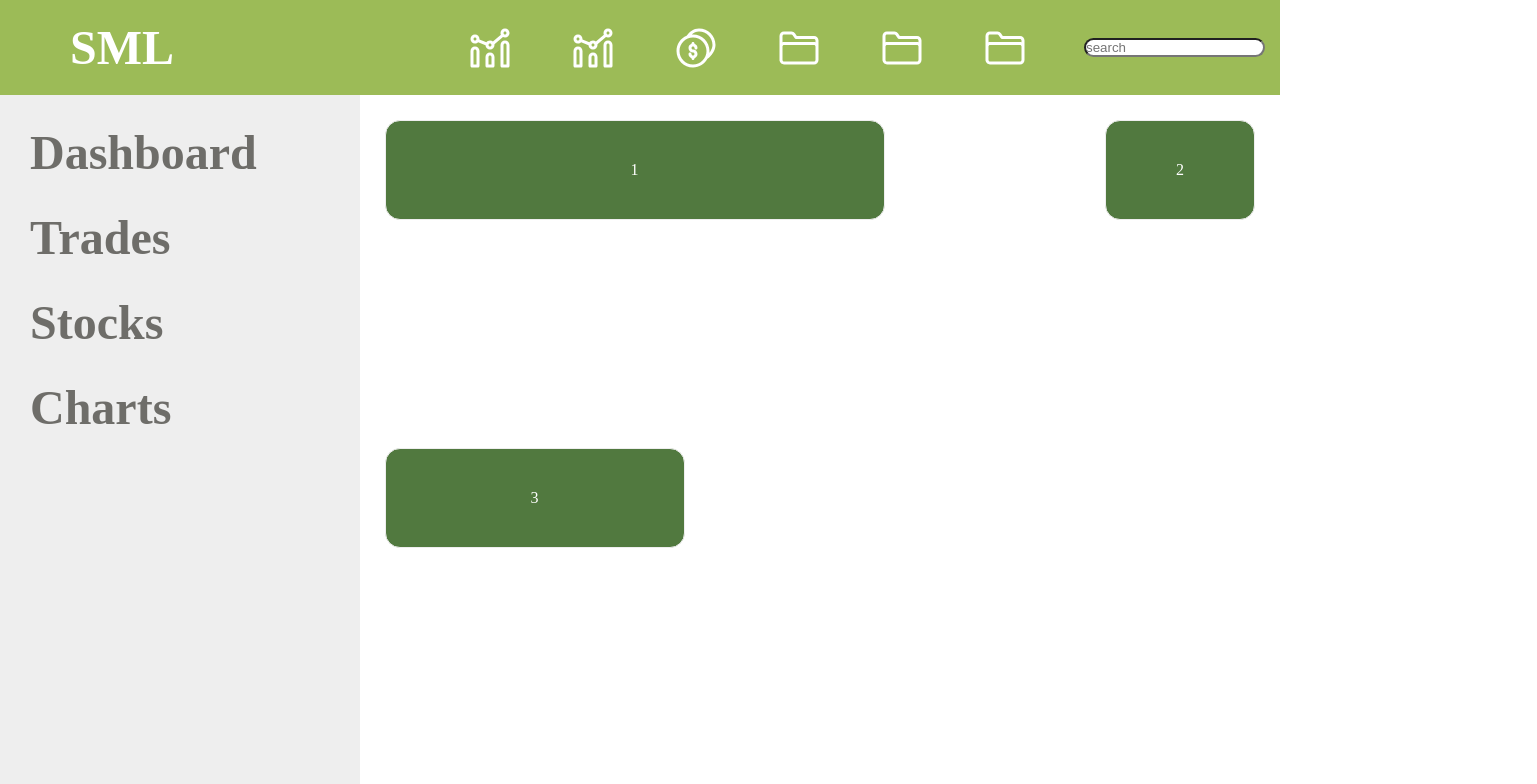
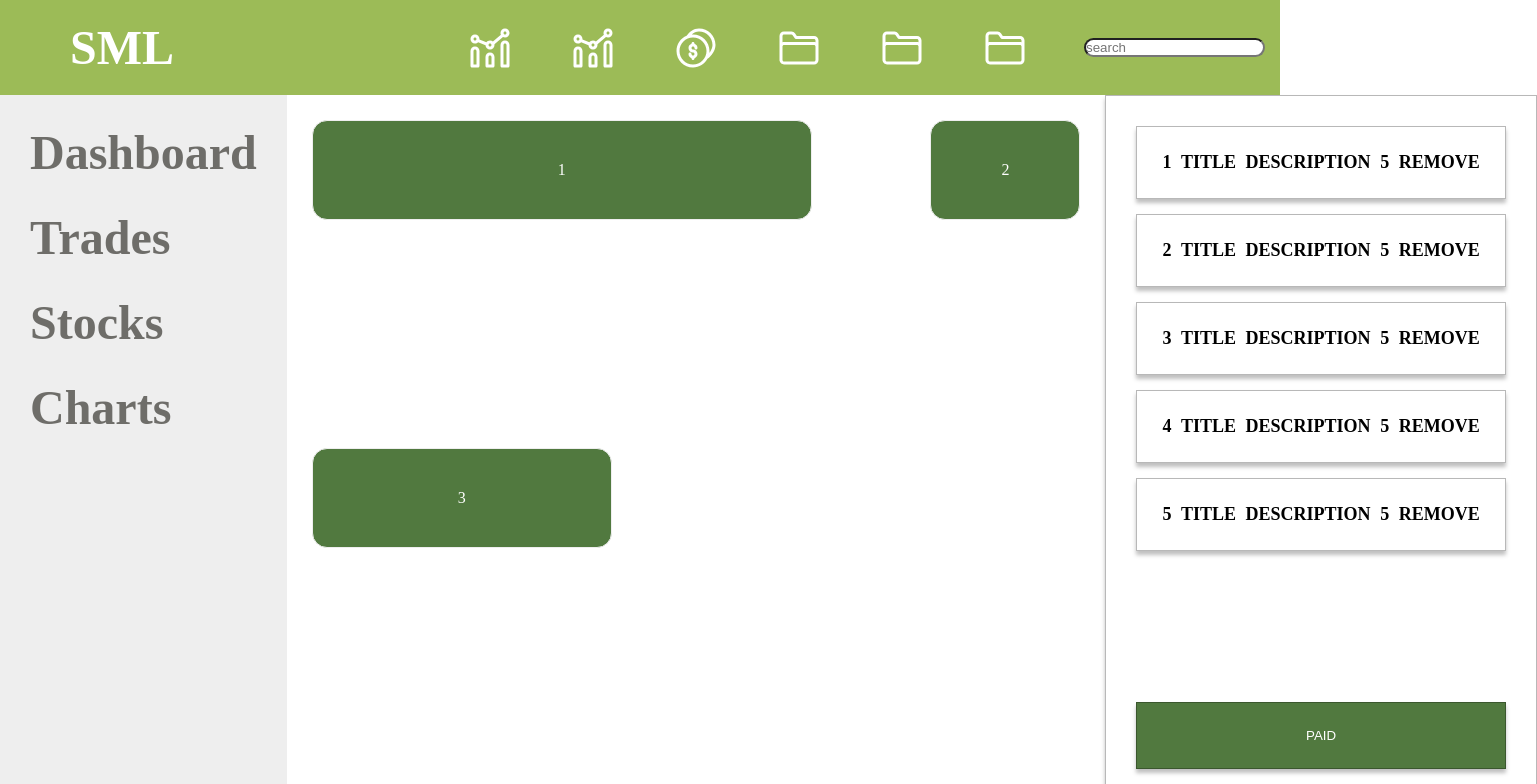
Before and after one commit to Markito97/Dashboard, a React (Create React App) app in the folder client/: page /dashboard in a window 1280 px wide. Shown: the top 784 px of the page, 1537 px wide, since content can reach past the window. Built offline with nearby package versions, Linux system fonts and the light colour scheme.

Commit message:
add-another-checkout

```diff
--- a/client/src/App.css
+++ b/client/src/App.css
@@ -290,3 +290,40 @@ body {
   z-index: 2;
   pointer-events: none;
 }
+
+.check__out__test {
+  display: flex;
+  flex-direction: column;
+  justify-content: space-between;
+  width: 700px;
+  border: 1px solid rgba(0, 0, 0, 0.28);
+  box-shadow: 0px 4px 4px rgb(0 0 0 / 25%);
+}
+
+.check__out__list__item {
+  display: flex;
+  flex-direction: column;
+  margin: 30px;
+}
+
+.check__out__item {
+  display: flex;
+  justify-content: space-between;
+  padding: 25px;
+  font-size: 18px;
+  font-weight: bold;
+  text-transform: uppercase;
+  border: 1px solid rgba(0, 0, 0, 0.28);
+  box-shadow: 0px 4px 4px rgb(0 0 0 / 25%);
+  margin-bottom: 15px;
+}
+
+.check__out__paid {
+  margin: 30px;
+  padding: 25px;
+  text-transform: uppercase;
+  color: #fff;
+  background: rgba(81, 121, 63, 1);
+  border: 1px solid rgba(0, 0, 0, 0.28);
+  box-shadow: 0px 4px 4px rgb(0 0 0 / 25%);
+}
--- a/client/src/components/dashboard/CheckOut.tsx
+++ b/client/src/components/dashboard/CheckOut.tsx
@@ -73,7 +73,6 @@ export const CheckOut: FC<ITables> = ({ tables, isShow, id }) => {
                     className="checkout__price"
                   />
                 </div>
-                <button onClick={addToTable}>Check</button>
               </div>
             );
           }
@@ -84,3 +83,48 @@ export const CheckOut: FC<ITables> = ({ tables, isShow, id }) => {
     return null;
   }
 };
+
+export const CheckOutTest = () => {
+  return (
+    <div className="check__out__test">
+      <div className="check__out__list__item">
+        <div className="check__out__item">
+          <div className="item__num">1</div>
+          <div className="item__title">Title</div>
+          <div className="item__description">Description</div>
+          <div className="item__amount">5</div>
+          <div className="item__remove">remove</div>
+        </div>
+        <div className="check__out__item">
+          <div className="item__num">2</div>
+          <div className="item__title">Title</div>
+          <div className="item__description">Description</div>
+          <div className="item__amount">5</div>
+          <div className="item__remove">remove</div>
+        </div>
+        <div className="check__out__item">
+          <div className="item__num">3</div>
+          <div className="item__title">Title</div>
+          <div className="item__description">Description</div>
+          <div className="item__amount">5</div>
+          <div className="item__remove">remove</div>
+        </div>
+        <div className="check__out__item">
+          <div className="item__num">4</div>
+          <div className="item__title">Title</div>
+          <div className="item__description">Description</div>
+          <div className="item__amount">5</div>
+          <div className="item__remove">remove</div>
+        </div>
+        <div className="check__out__item">
+          <div className="item__num">5</div>
+          <div className="item__title">Title</div>
+          <div className="item__description">Description</div>
+          <div className="item__amount">5</div>
+          <div className="item__remove">remove</div>
+        </div>
+      </div>
+      <button className="check__out__paid">Paid</button>
+    </div>
+  );
+};
--- a/client/src/components/dashboard/Dashboard.tsx
+++ b/client/src/components/dashboard/Dashboard.tsx
@@ -1,5 +1,5 @@
 import React, { useState } from "react";
-import { CheckOut } from "./CheckOut";
+import { CheckOut, CheckOutTest } from "./CheckOut";
 import { Products } from "./Products";
 
 export const DashBoard = () => {
@@ -85,7 +85,11 @@ export const DashBoard = () => {
           <Products showTables={showTables} remove={remove} />
         )}
       </div>
-      <CheckOut isShow={isShow} tables={tables} id={id} />
+      {/* <CheckOut isShow={isShow} tables={tables} id={id} /> */}
+
+      {/* Need try test new checkout */}
+
+      <CheckOutTest />
     </div>
   );
 };
```
